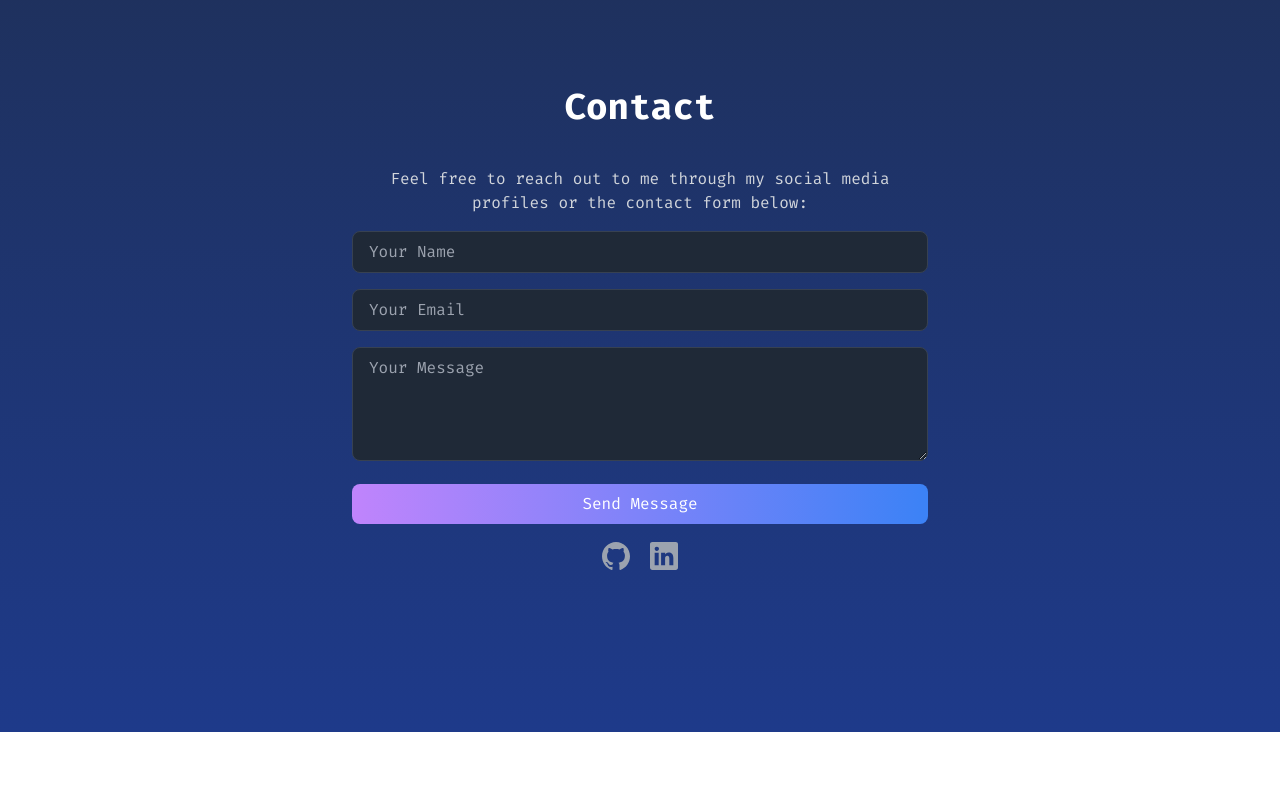
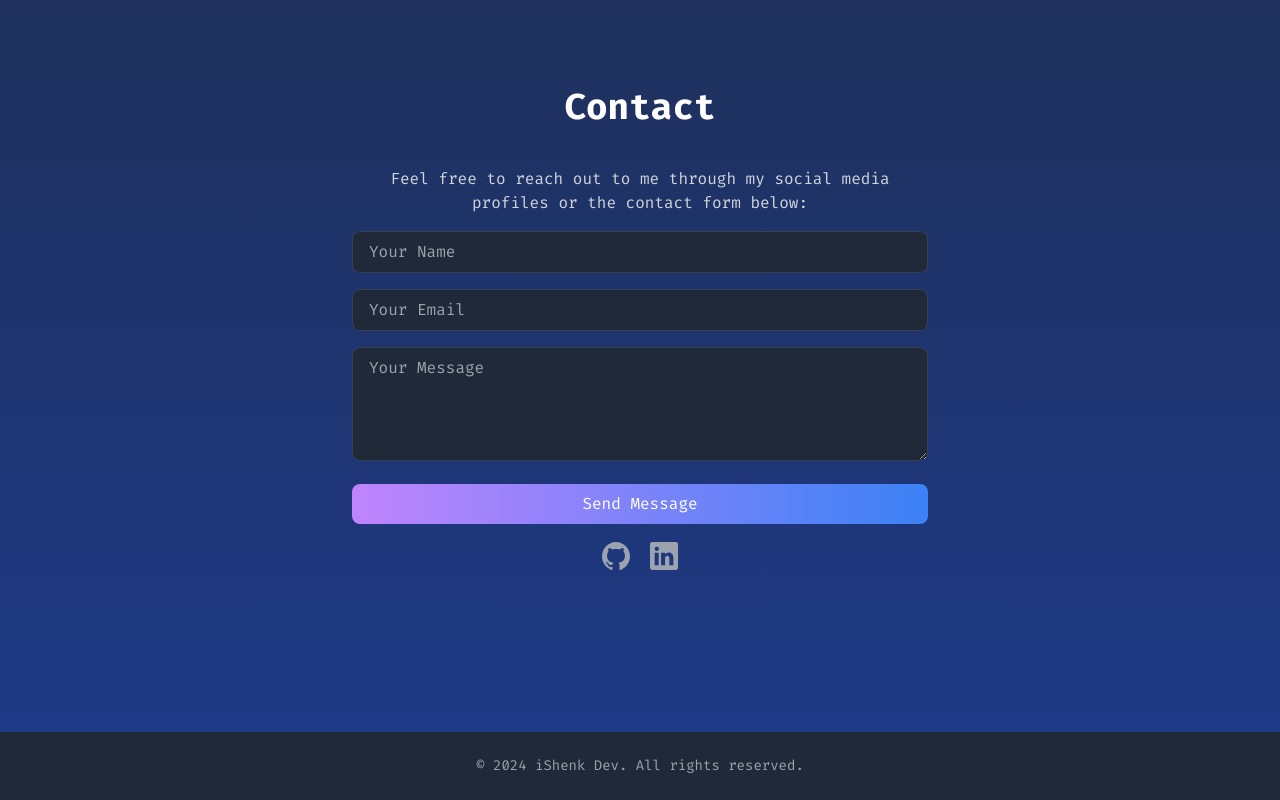
Before and after one commit to Shenkito/web-dev-portfolio-website-react, a React (Vite) app in the folder client/: page / in a window 1280 px wide. Shown: the part 2045-2845 px from the top of the page. Before the commit the page ends 2777 px from the top, so only its background shows below. Built offline with nearby package versions, Linux system fonts and the light colour scheme; no server answers.

Commit message:
Add footer

```diff
--- a/client/index.html
+++ b/client/index.html
@@ -4,7 +4,7 @@
 <head>
     <meta charset="UTF-8" />
     <meta name="viewport" content="width=device-width, initial-scale=1.0" />
-    <title>Ivelin Shenkov Portfolio Website React</title>
+    <title>iShenk | Portfolio</title>
     <link rel="stylesheet" href="./src/index.css">
     <link href="https://fonts.googleapis.com/css2?family=Fira+Code:wght@400;500;600;700&display=swap" rel="stylesheet">
 </head>
--- /dev/null
+++ b/client/src/components/Footer/Footer.jsx
@@ -0,0 +1,13 @@
+const Footer = () => {
+    return (
+        <footer className="bg-gray-800 text-gray-300 py-6">
+            <div className="container mx-auto text-center">
+                <p className="text-gray-400 text-sm">
+                    © {new Date().getFullYear()} iShenk Dev. All rights reserved.
+                </p>
+            </div>
+        </footer>
+    );
+}
+
+export default Footer;
--- a/client/src/pages/Home/Home.jsx
+++ b/client/src/pages/Home/Home.jsx
@@ -4,6 +4,7 @@ import About from '../../components/About/About'
 import ProjectsSection from '../../components/Projects/ProjectsSection';
 import Hero from '../../components/Hero/Hero';
 import ContactSection from '../../components/Contact/Contact';
+import Footer from '../../components/Footer/Footer';
 
 const Home = () => {
     const [activeSection, setActiveSection] = useState('hero');
@@ -72,6 +73,7 @@ const Home = () => {
             <section id="contact" className="flex flex-col items-center justify-center text-gray-300 px-4 py-20">
                 <ContactSection />
             </section>
+            <Footer />
         </div>
     );
 };
```
